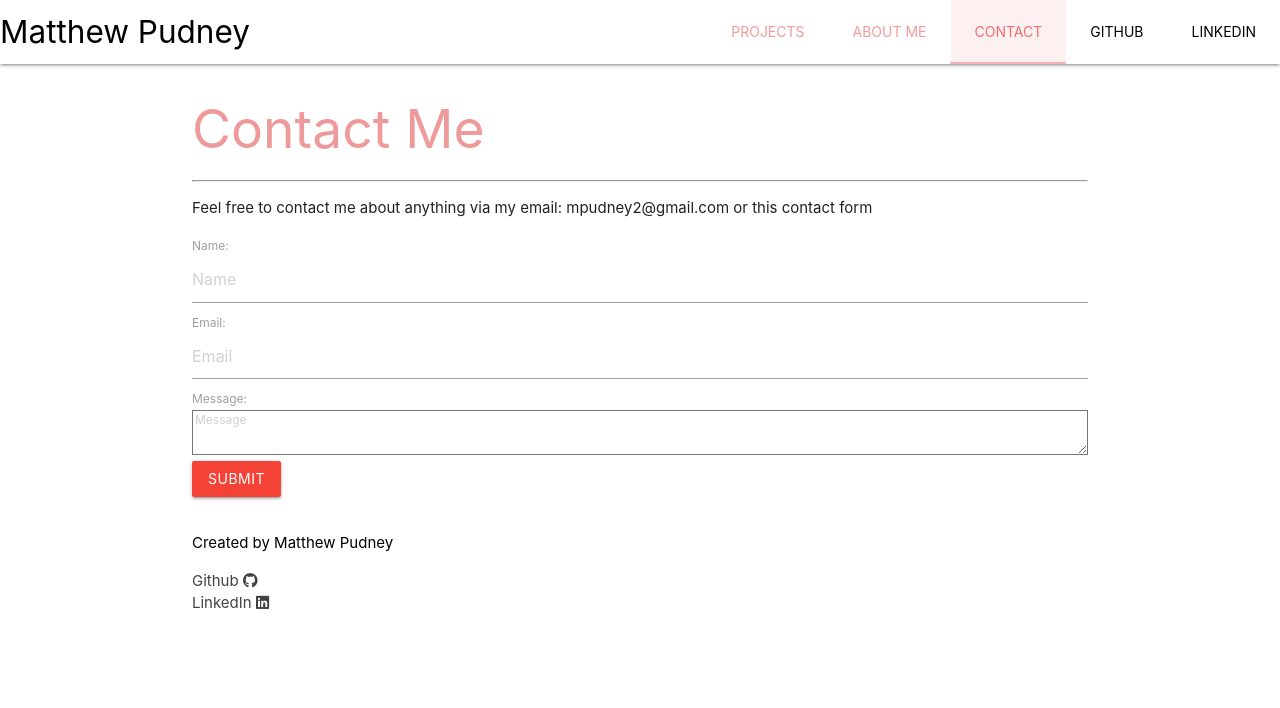
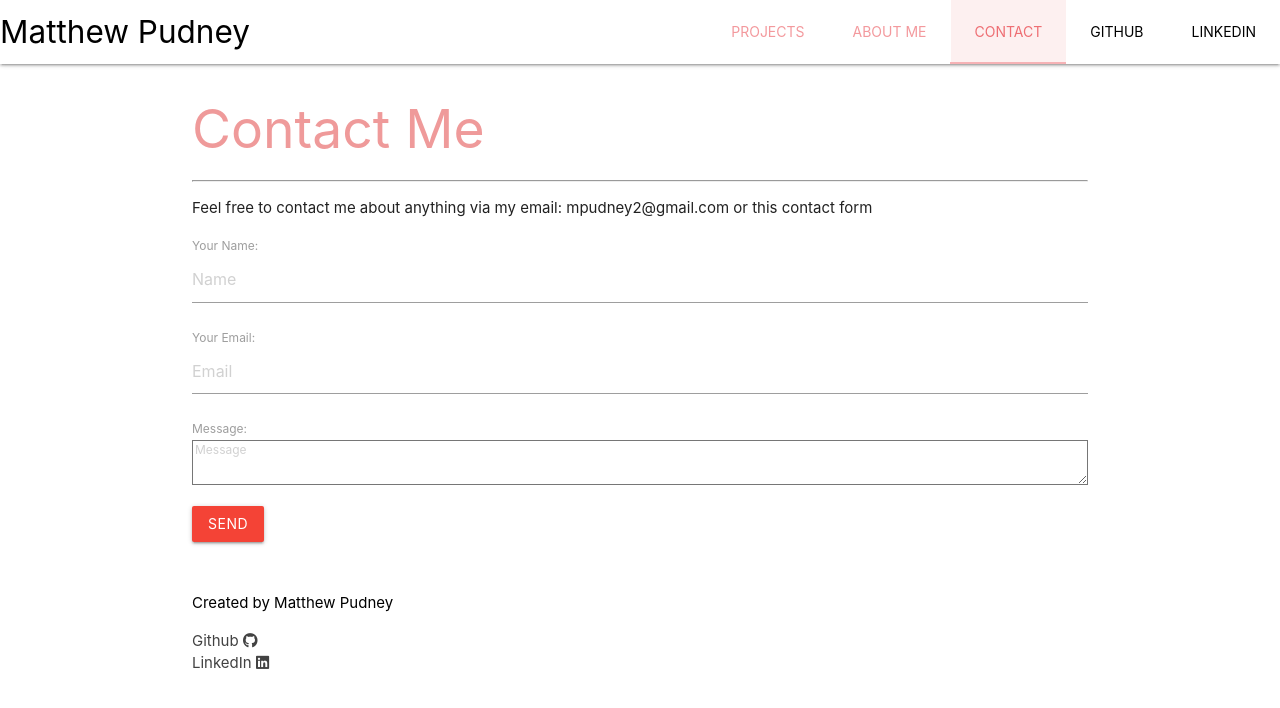
Before and after one commit to Pudderz/Portfolio, a website: page index.html in a window 1280 px wide. Both pictures are taken after a click on the link "CONTACT". Drawn offline with nearby package versions, Linux system fonts and the light colour scheme.

Commit message:
Update index.html

```diff
--- a/index.html
+++ b/index.html
@@ -217,7 +217,24 @@
 
             <hr>
             <p>Feel free to contact me about anything via my email: mpudney2@gmail.com or this contact form</p>
-            <form method="post" name="form-contact"  data-netlify="true" netlify-honeypot="bot-field" >
+            <form name="contact" method="POST" data-netlify="true">
+                <p>
+                  <label>Your Name: <input type="text" name="name" placeholder="Name"/></label>
+                </p>
+                <p>
+                  <label>Your Email: <input type="email" name="email" id="email" type="email" placeholder="Email"/></label>
+                </p>
+                <p>
+                  <label>Message: <textarea id="message" name="message" style="resize: vertical;"placeholder="Message"></textarea></label>
+                </p>
+                <p>
+                  <button class="btn large red" id="submitForm" type="submit">Send</button>
+                </p>
+              </form>
+
+
+
+            <!-- <form method="post" name="form-contact"  data-netlify="true" netlify-honeypot="bot-field" >
                 <input type="hidden" name="form-name" value="form-contact" />
                 <label for="name">Name:
                     <input name="form-name" id="name"type="text" placeholder="Name">
@@ -229,7 +246,7 @@
                     <textarea name="form-message"id="message" type="text" style="resize: vertical;"placeholder="Message"></textarea>
                 </label>
                 <input name="form-submit"class="btn large red" id="submitForm" type="submit">
-            </form>
+            </form> -->
             </div>
         </div>
 
```
